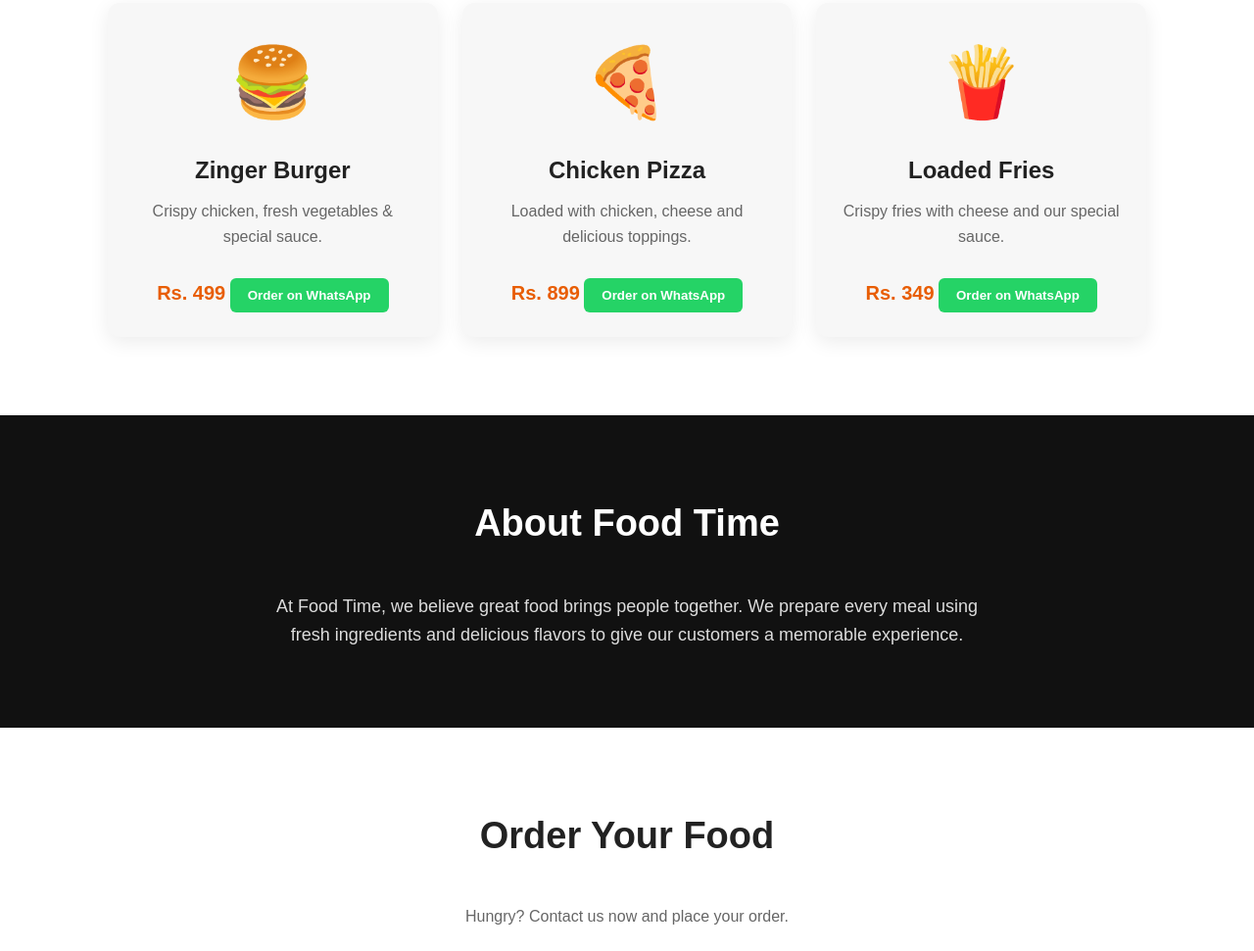
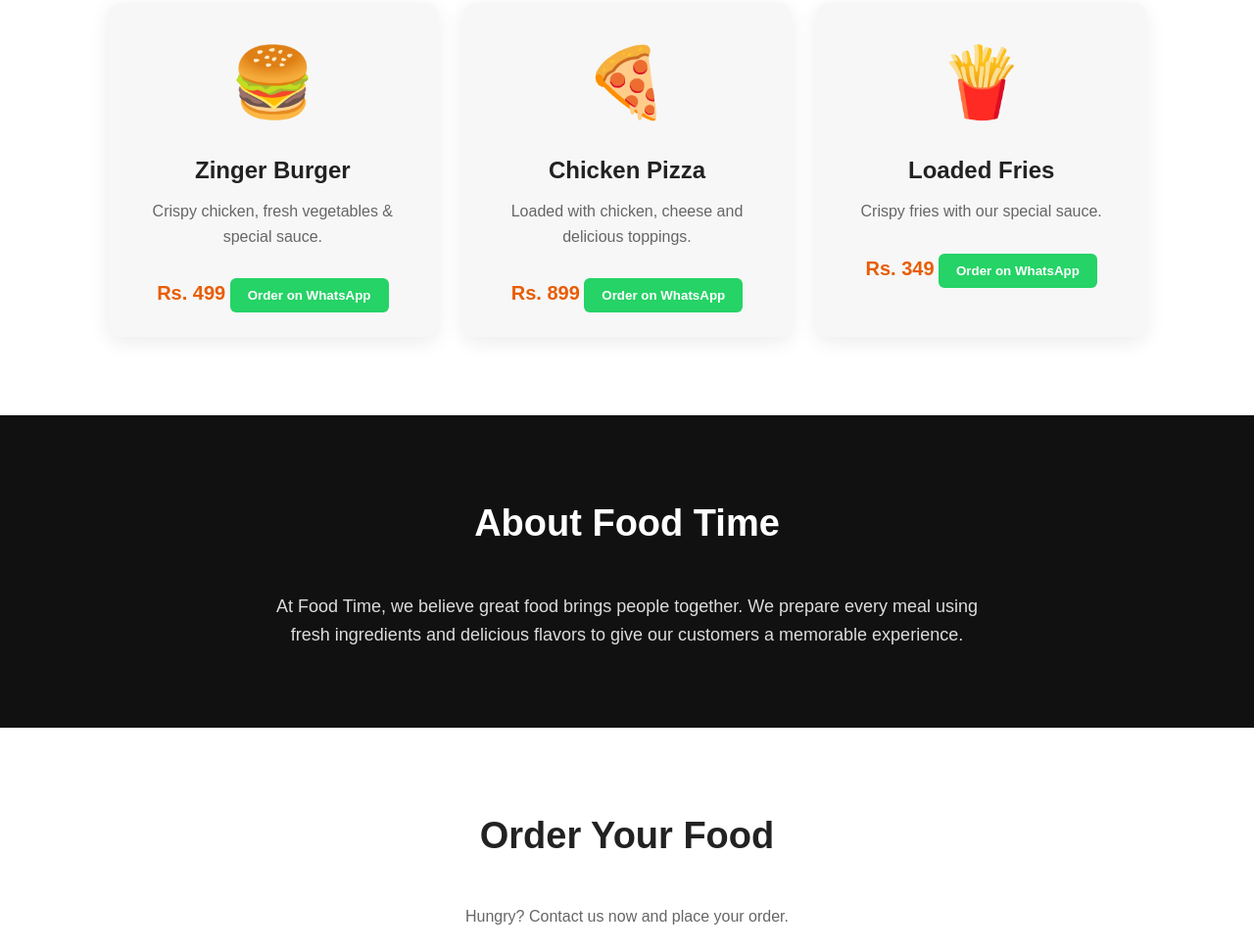
Before and after one commit to Fural19/FOOD-TIME, a plain HTML site: page index.html in a window 1280 px wide. Shown: the part 979-1950 px from the top of the page at 98% size. Drawn offline with Linux system fonts and the light colour scheme.

```diff
--- a/index.html
+++ b/index.html
@@ -70,7 +70,7 @@
                 <div class="food-card">
                     <div class="food-image">🍟</div>
                     <h3>Loaded Fries</h3>
-                    <p>Crispy fries with cheese and our special sauce.</p>
+                    <p>Crispy fries with our special sauce.</p>
                     <span>Rs. 349</span>
                     <button onclick="orderFood('Loaded Fries', 349)">
     Order on WhatsApp
```
